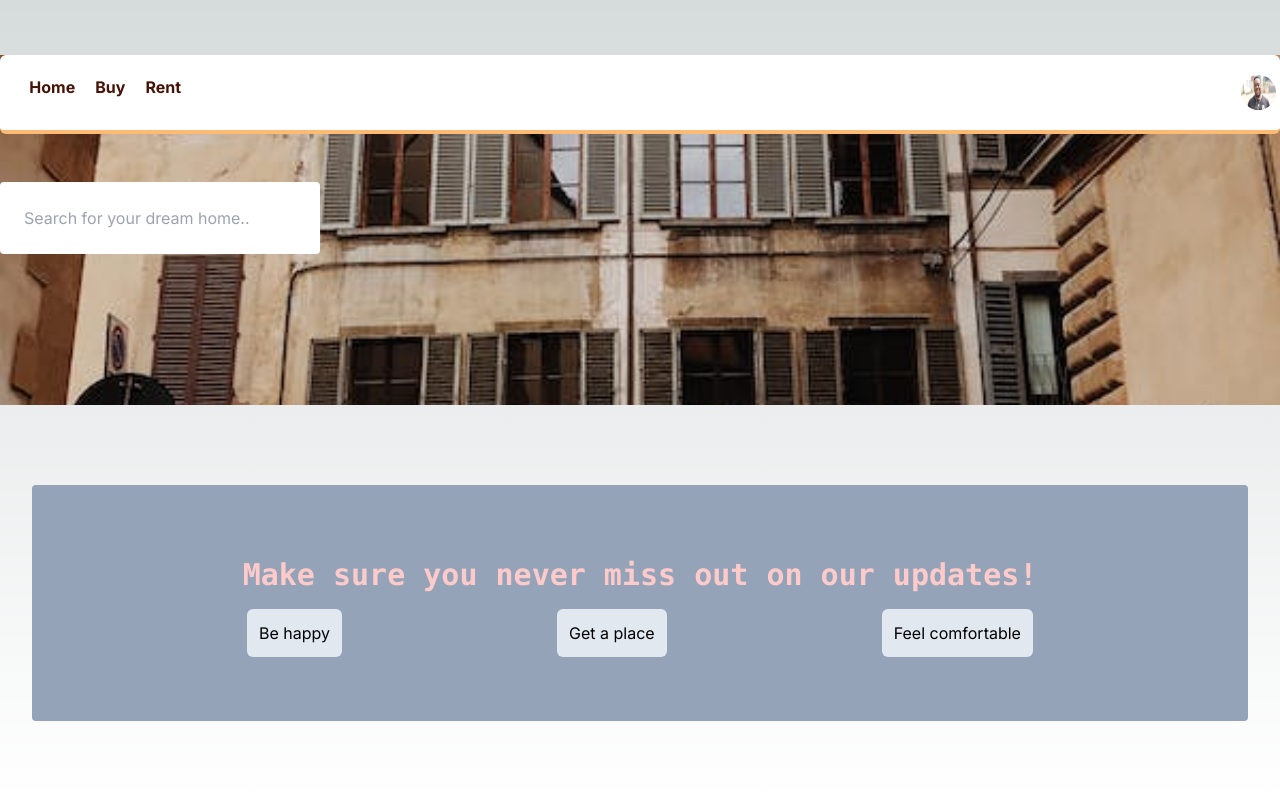
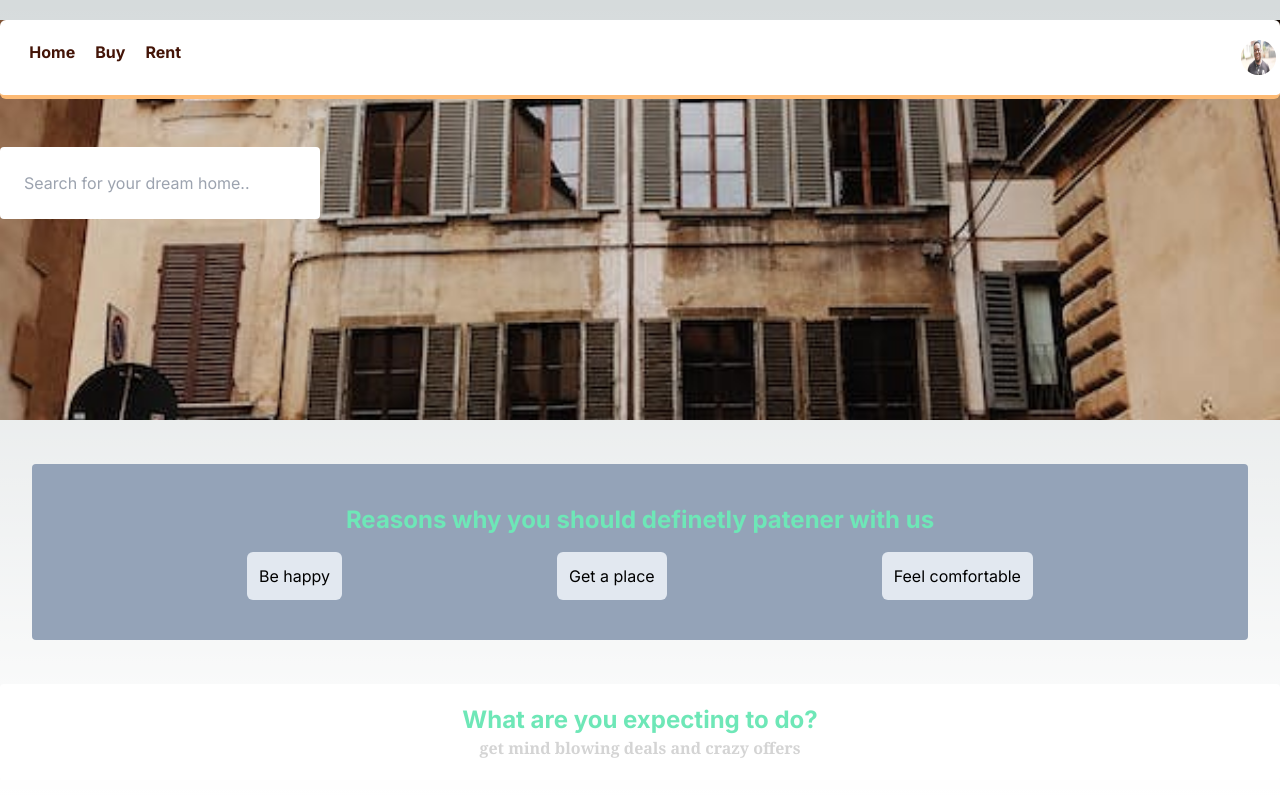
Before and after one commit to Royweru/blocks-real-estate-next-14, a Next.js app: page / in a window 1280 px wide. Shown: the top 796 px of the page. Built offline with nearby package versions, Linux system fonts and the light colour scheme.

Commit message:
modified:   app/page.tsx 	modified:   components/show-case.tsx 	new file:   components/ui/heading.tsx

```diff
--- a/app/page.tsx
+++ b/app/page.tsx
@@ -2,16 +2,21 @@ import Image from "next/image";
 import { Navbar } from "@/components/Navbar/main-navbar";
 import SearchBar from "@/components/search-bar";
 import ShowCase from "@/components/show-case";
+import Heading from "@/components/ui/heading";
 export default function Home() {
   return (
     <main className="flex min-h-screen flex-col justify-evenly w-full ">
-      <div className=" w-full h-[350px] bg-[url('/images/bg1.jpeg')] flex flex-col justify-start items-start space-y-8 bg-cover bg-center">
+      <div className=" w-full h-[400px] bg-[url('/images/bg1.jpeg')] flex flex-col justify-start items-start space-y-8 bg-cover bg-center">
         <Navbar />
         <SearchBar />
       </div>
       <div className=" w-full px-8 flex justify-center items-center mt-6 mb-6">
           <ShowCase />
       </div>
+      <div className=" bg-white w-full rounded p-5 flex flex-col justify-evenly items-center">
+          <Heading title="What are you expecting to do?" subtitle=" get mind blowing deals and crazy offers" />
+
+      </div>
     </main>
   );
 }
--- a/components/show-case.tsx
+++ b/components/show-case.tsx
@@ -1,5 +1,6 @@
 import { Home, LandPlot, SpaceIcon } from "lucide-react";
 import React from "react";
+import Heading from "./ui/heading";
 
 const divContent = [
   {
@@ -25,10 +26,8 @@ const divContent = [
 const ShowCase = () => {
   return (
     <>
-      <section className="  bg-slate-400 flex flex-col justify-start w-full py-16 rounded gap-y-4">
-        <h1 className=" mt-2 text-red-200 font-bold font-mono text-center text-3xl ">
-          Make sure you never miss out on our updates!
-        </h1>
+      <section className="  bg-slate-400 flex flex-col relative w-full py-10 rounded gap-y-4 ">
+        <Heading title=" Reasons why you should definetly patener with us"/>
         <div className=" flex justify-evenly items-center">
         {divContent.map((box) => (
           <div
--- /dev/null
+++ b/components/ui/heading.tsx
@@ -0,0 +1,22 @@
+import React from 'react'
+ interface HeadingProps{
+    title?:string,
+    subtitle?:string
+ }
+const Heading:React.FC<HeadingProps> = ({
+    title,
+    subtitle
+}) => {
+  return (
+    <div className=' w-full text-center   flex flex-col justify-between items-center'>
+       <div className=' font-bold text-2xl text-emerald-300'>
+         {title}
+       </div>
+       <p className=' txt-sm font-bold text-neutral-300 font-serif'>
+        {subtitle}
+       </p>
+    </div>
+  )
+}
+
+export default Heading
```
